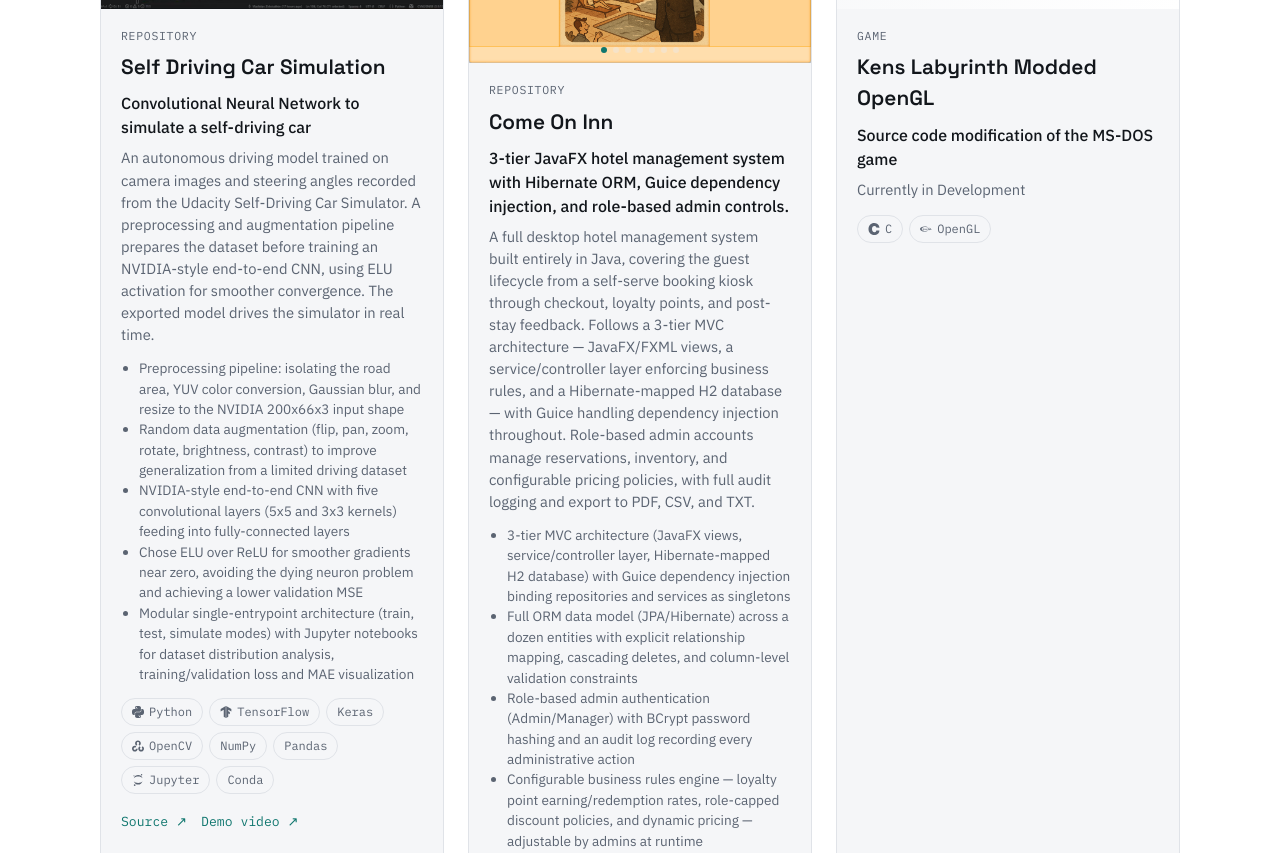
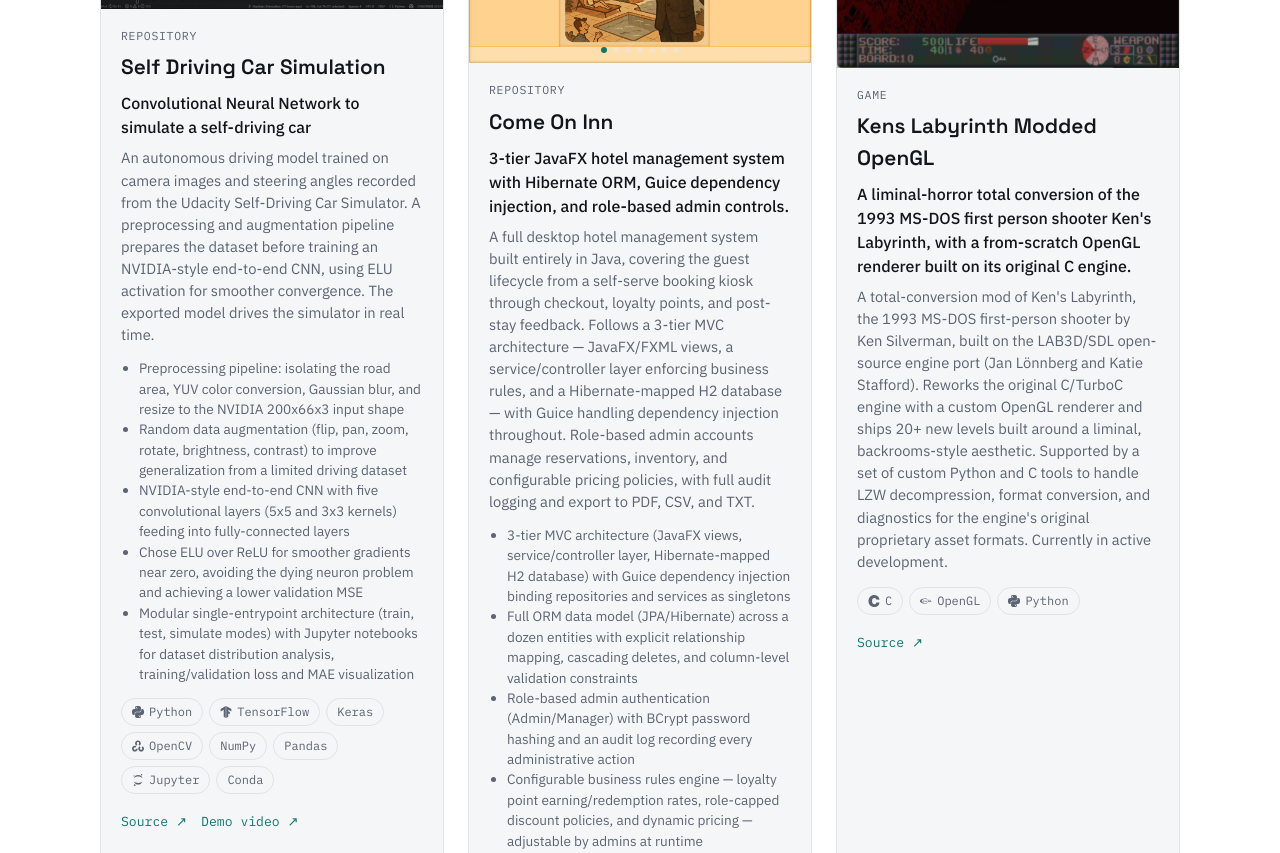
Before and after one commit to vladdyz/portfolio, a React (Vite) app: page / in a window 1280 px wide. Shown: the part 2640-3493 px from the top of the page. Built offline with nearby package versions, Linux system fonts and the light colour scheme.

Commit message:
Add video demonstration link to KLAB

```diff
--- a/src/data/projects.ts
+++ b/src/data/projects.ts
@@ -227,13 +227,27 @@ export const projects: Project[] = [
   },
   {
     id: 'kens-lab',
-    title: 'Kens Labyrinth Modded OpenGL', // TODO: real title
+    title: 'Kens Labyrinth Modded OpenGL',
     category: 'game',
-    tagline: 'Source code modification of the MS-DOS game ',
-    description: 'Currently in Development',
-    stack: ['C', 'OpenGL'],
+    images: [ { type: 'video', src: `${BASE}videos/KensLab.mp4`, poster: `${BASE}images/KensLab.png` }],
+    tagline: 'A liminal-horror total conversion of the 1993 MS-DOS first person shooter Ken\'s Labyrinth, with a from-scratch OpenGL renderer built on its original C engine.',
+    /*description: 'A liminal first person shooter game built atop the publicly available' +
+    ' source code from Ken\' Labyrinth released by Ken Silverman and LAB3D/SDL open source port' +
+    ' by Jan Lönnberg and Katie Stafford. Makes extensive modifications to the original engine ( ' +
+    'written in C and compiled using TurboC), supported by custom Python and C scripts for LZW ' +
+    'compression, diagnostics, and format conversion. Contains 20+ new maps with custom assets and' +
+    'implementation. ' +
+    'Currently in Development',
+    */
+    description: 'A total-conversion mod of Ken\'s Labyrinth, the 1993 MS-DOS first-person shooter by Ken Silverman, ' +
+    'built on the LAB3D/SDL open-source engine port (Jan Lönnberg and Katie Stafford). Reworks the ' +
+    'original C/TurboC engine with a custom OpenGL renderer and ships 20+ new levels built around a ' +
+    'liminal, backrooms-style aesthetic. Supported by a set of custom Python and C tools to handle LZW decompression, ' +
+    'format conversion, and diagnostics for the engine\'s original proprietary asset formats. ' +
+    'Currently in active development.',
+    stack: ['C', 'OpenGL', 'Python'],
     links: {
-      // download: '', // TODO: zip/installer via GitHub Releases
+      repo: 'https://github.com/vladdyz/klab',
     },
     status: 'download-to-play',
   },
```
Also changed, not shown: public/images/KensLab.png (added), 1 other file (tests, documents, lock files or other folders).
